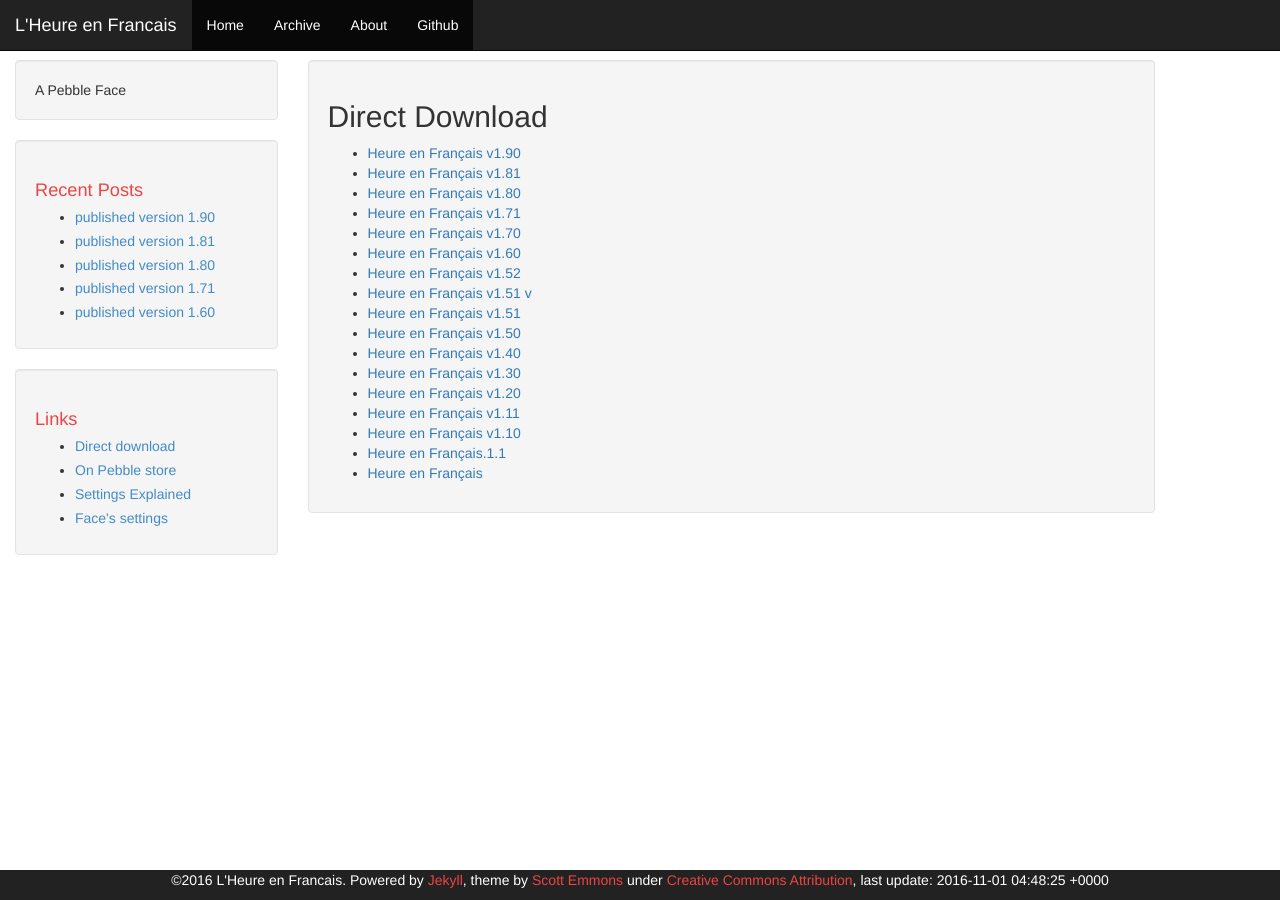
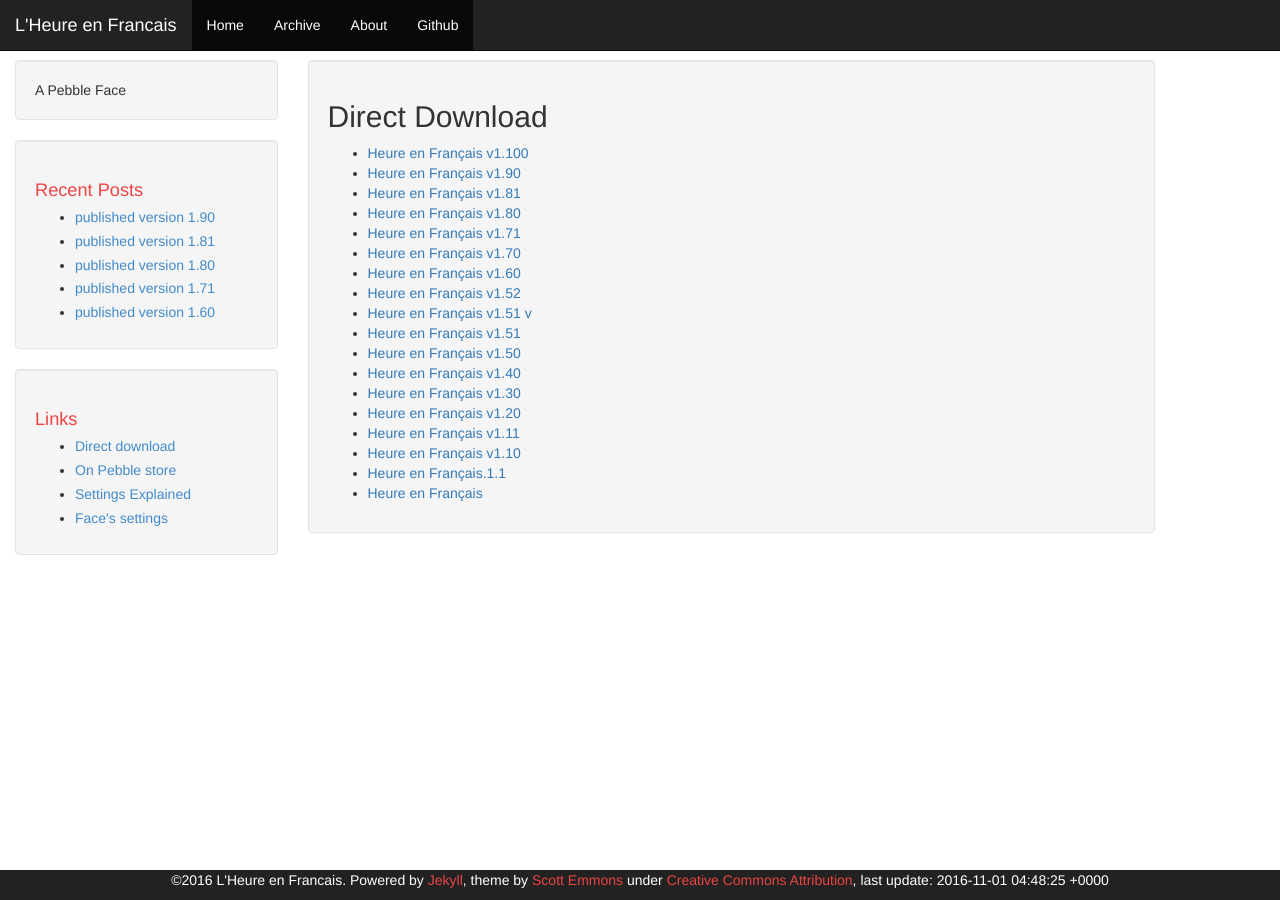
Before and after one commit to mfutech/PF_HeureEnFrancais, a Jekyll site: the page built from directdownload.html, in a window 1280 px wide. Built offline with Jekyll 4.4.1, drawn with Linux system fonts in a browser that asks for light colours; Markdown is read by kramdown in place of the engine named in the settings.

Commit message:
update to v1.100

```diff
--- a/_data/binaries.yml
+++ b/_data/binaries.yml
@@ -1,3 +1,4 @@
+- name: Heure_en_Français_v1.100.pbw
 - name: Heure_en_Français_v1.90.pbw
 - name: Heure_en_Français_v1.81.pbw
 - name: Heure_en_Français_v1.80.pbw
```
